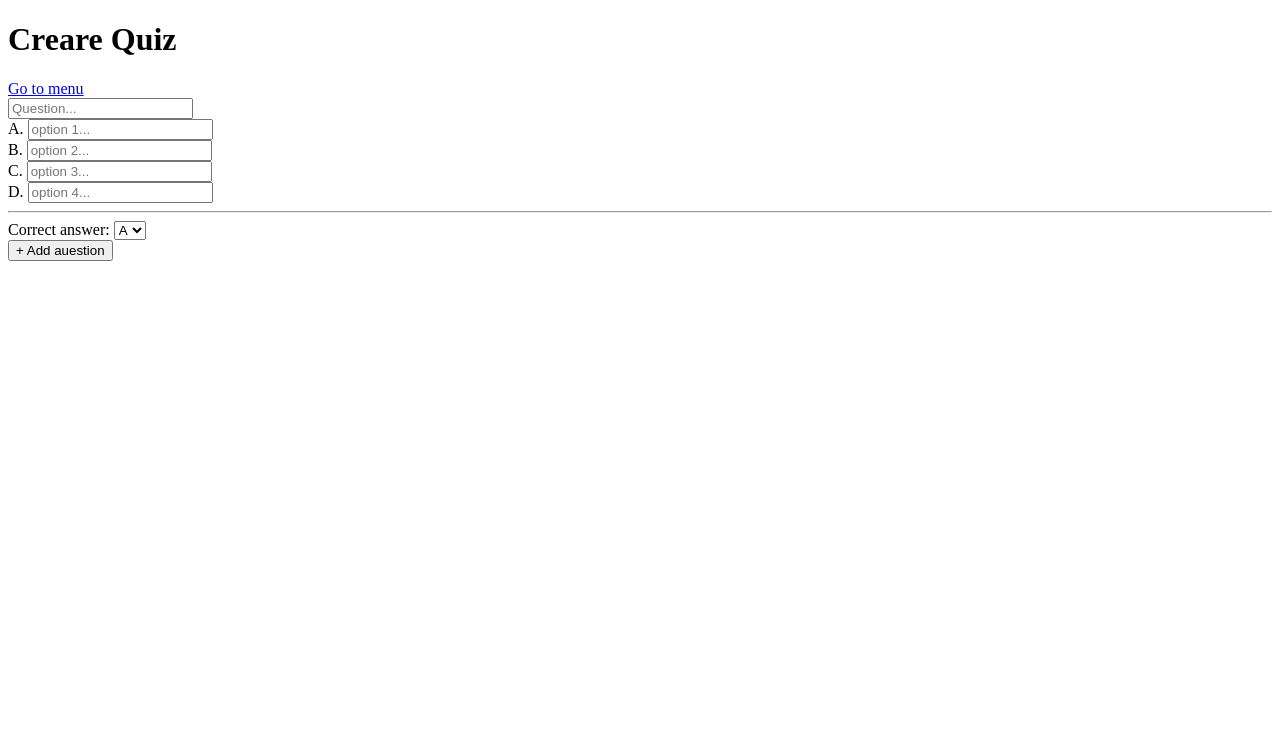
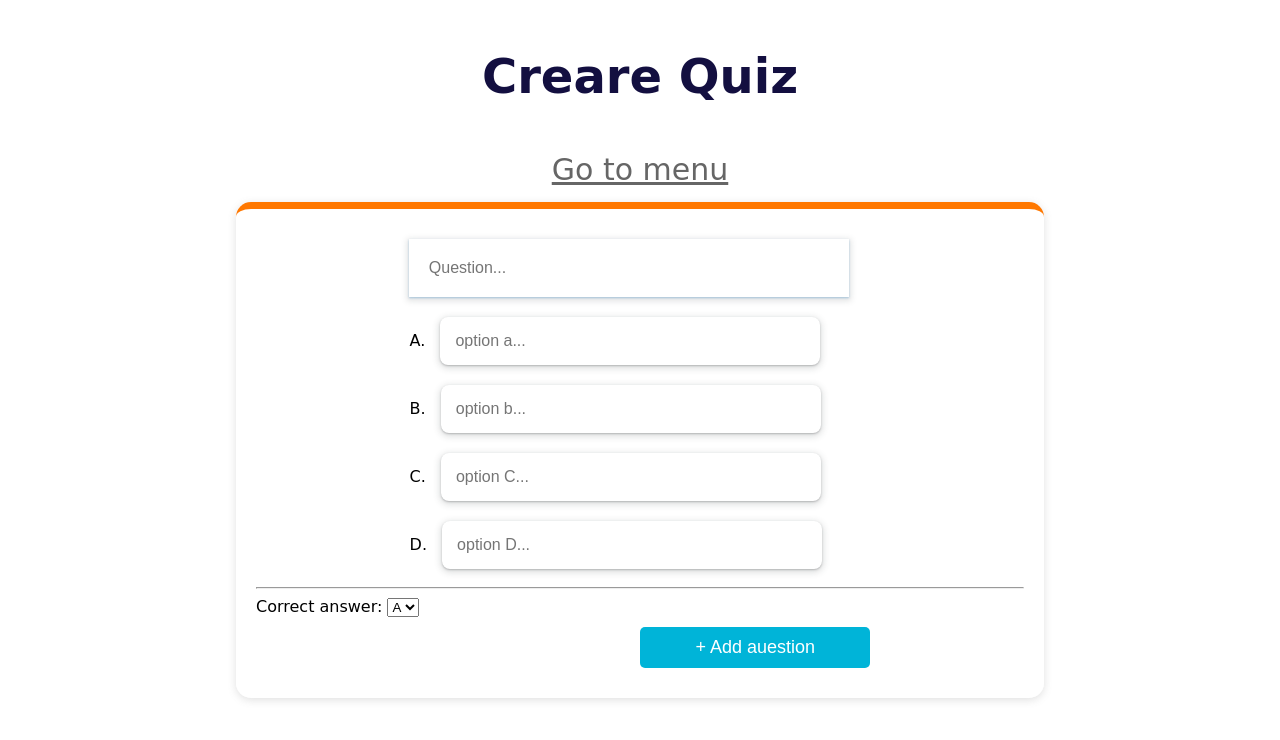
Before and after one commit to PNC-NODE-PROJECT/G21-NODE-PROJECT, a website: page public/views/create_quiz/edit.html in a window 1280 px wide. Drawn offline with nearby package versions, Linux system fonts and the light colour scheme.

Commit message:
#4 display quiz

```diff
--- a/data/data.json
+++ b/data/data.json
@@ -1 +1 @@
-[{"id":"63bbdf26-5a73-4304-8d8d-5d56ad40fb19","titleQuestion":"qqq","answer":{"answer1":"ME","answer2":"You?","answer3":"TTr","answer4":"PSN"},"correction":"B"},{"id":"a5e7b993-acdc-43e9-8234-db5357a2ac6a","titleQuestion":"TTR ZIN","answer":{"answer1":"ME","answer2":"You?","answer3":"TTR","answer4":"PSN"},"correction":"C"},{"id":"9029797c-7713-4dde-a9ca-f9fe0318fd2f","titleQuestion":"afaf","answer":{"answer1":"jksdfa","answer2":"sdfas","answer3":"afd","answer4":"asf"},"correction":"B"},{"id":"411440bc-0ac7-4144-a9b7-0ac246c8655c","titleQuestion":"I have an error with my code.","answer":{"answer1":"css","answer2":"html","answer3":"java","answer4":"laravel"},"correction":"C"}]
+[{"id":"63bbdf26-5a73-4304-8d8d-5d56ad40fb19","titleQuestion":"qqq","answer":{"answer1":"ME","answer2":"You?","answer3":"TTr","answer4":"PSN"},"correction":"B"},{"id":"a5e7b993-acdc-43e9-8234-db5357a2ac6a","titleQuestion":"TTR ZIN","answer":{"answer1":"ME","answer2":"You?","answer3":"TTR","answer4":"PSN"},"correction":"C"},{"id":"9029797c-7713-4dde-a9ca-f9fe0318fd2f","titleQuestion":"afaf","answer":{"answer1":"jksdfa","answer2":"sdfas","answer3":"afd","answer4":"asf"},"correction":"B"},{"id":"411440bc-0ac7-4144-a9b7-0ac246c8655c","titleQuestion":"I have an error with my code.","answer":{"answer1":"css","answer2":"html","answer3":"java","answer4":"laravel"},"correction":"C"},{"id":"62fcca88-ae7e-4845-b3dd-4c11917f673f","titleQuestion":"what is the capital of Cambodia?","answer":{"answer1":"Phnom Penh","answer2":"Pursat","answer3":"Battambang ","answer4":"Svay Rieng"},"correction":"A"},{"id":"e47b91d9-1f18-4297-aaf6-aa86fbffd8d7","titleQuestion":"what is the capital of Cambodia?","answer":{"answer1":"3","answer2":"b","answer3":"Battambang ","answer4":"answer 4"},"correction":"B"},{"id":"274d8432-014a-403f-9691-f4e20b040dc0","titleQuestion":"what is the capital of Cambodia?","answer":{"answer1":"Phnom Penh","answer2":"b","answer3":"Battambang ","answer4":"answer 4"},"correction":"A"}]
--- a/public/css/main.css
+++ b/public/css/main.css
@@ -0,0 +1,139 @@
+/*----------------- home page style starts ------------------*/
+@import url('https://fonts.googleapis.com/css2?family=Poppins:wght@100;300;400;500;600&display=swap');
+@import url('https://fonts.googleapis.com/css2?family=Creepster&display=swap');
+
+/* root colors */
+:root{
+    --orange:#ff7800;
+    --black:#130f40;
+    --light-color:#666;
+    --box-shadow:0 .5rem 1.5rem rgba(206, 95, 61, 0.787);
+}
+
+body{
+    padding: 0;
+    margin: 0;
+    font-family: 'Zen Tokyo Zoo', cursive;
+}
+
+.content{
+
+    text-align: center;
+    font-size: 2rem;
+    background-image: linear-gradient(rgba(177, 168, 168, 0.6),rgba(0,0,0,0.6)), url(../images/background.jpg);
+    background-size: cover;
+    background-position: center;
+    height: 100vh;
+}
+
+.content h1{
+    margin-top: 0;
+    padding-top: 100px;
+    color:#ffff;
+}
+
+.content h1 span{
+    color: var(--orange);
+}
+
+.content .content_menu{
+    width: 50%;
+    padding-top: 30px;
+    margin: auto;
+    display: flex;
+    justify-content: space-around;
+    text-align: center;
+}
+
+.content .content_menu a{
+    width: 20%;
+    text-decoration: none;
+    color: var(--black);
+    box-shadow: rgba(255, 255, 255, 0.17) 0px -23px 25px 0px inset, rgba(255, 255, 255, 0.15) 0px -36px 30px 0px inset, rgba(255, 255, 255, 0.1) 0px -79px 40px 0px inset, rgba(0, 0, 0, 0.06) 0px 2px 1px, rgba(0, 0, 0, 0.09) 0px 4px 2px, rgba(0, 0, 0, 0.09) 0px 8px 4px, rgba(219, 203, 203, 0.09) 0px 16px 8px, rgba(238, 197, 197, 0.09) 0px 32px 16px;
+}
+/*----------------- home page style ends ------------------*/
+
+/*----------------- edit_page style starts ------------------*/
+.nav_bar{
+    text-align: center;
+}
+
+.nav_bar h1{
+    color: var(--black);
+    padding: 1rem;
+    font-size: 3rem;
+}
+
+.nav_bar a{
+    margin: 10px;
+    font-size: 30px;
+    margin-top: 40px;
+    color: var(--light-color);
+}
+
+.box-content{
+    border-top: 7px solid var(--orange);
+    border-radius: 15px;
+    width: 60%;
+    margin: auto;
+    margin-top: 15px;
+    padding: 20px;
+    box-shadow: rgba(99, 99, 99, 0.2) 0px 2px 8px 0px;
+    background-color: rgba(255, 255, 255, 0.767);
+}
+.text-answer{
+    font-size: 20px;
+    color: var(--light-color);
+    margin-left: 11%;
+}
+input[type= 'question']{
+    font-size: 16px;
+    width: 400px;
+    margin: 10px;
+    padding: 20px;
+    margin-left: 10%;
+    border:none;
+    outline: none;
+    box-shadow: rgba(15, 112, 185, 0.3) 0px 1px 2px 0px, rgba(60, 64, 67, 0.15) 0px 2px 6px 2px;
+}
+.choice{
+    margin-left: 20%;
+}
+.choice input[type='text'] {
+    font-size: 16px;
+    padding: 15px;
+    width: 350px;
+    border:1px solid;
+    border-radius: .5rem;
+    outline: none;
+    margin: 10px;
+    box-shadow: rgba(60, 64, 67, 0.3) 0px 1px 2px 0px, rgba(60, 64, 67, 0.15) 0px 2px 6px 2px;
+    border: none;
+
+}
+#add {
+    background: #00b4d8;
+    border: none;
+    color: white;
+    padding: 10px;
+    width: 30%;
+    margin: 10px;
+    font-size: 18px;
+    border-radius: 5px;
+    margin-left: 50%;
+}
+#add:hover{
+    background-color:rgb(30, 196, 202);
+    transition: 400ms;
+}
+/*----------------- edit_page style ends ------------------*/
+
+/*----------------- play_page style starts ------------------*/
+.container{
+    margin-left: 5%;
+    padding-bottom: 30px;
+}
+
+.container .option{
+    background: #00b4d8;
+}
--- a/public/views/create_quiz/edit.html
+++ b/public/views/create_quiz/edit.html
@@ -5,13 +5,15 @@
     <meta http-equiv="X-UA-Compatible" content="IE=edge">
     <meta name="viewport" content="width=device-width, initial-scale=1.0">
     <title>Document</title>
+    <link rel="stylesheet" href="../../css/main.css">
     <script src="https://cdn.jsdelivr.net/npm/axios/dist/axios.min.js"></script>
     <script src="edit.js" defer></script>
-    <!-- <link rel="stylesheet" href="../../css/main.css"> -->
 </head>
 <body>
-    <h1>Creare Quiz</h1>
-    <a href="../../index.html">Go to menu</a>
+    <div class="nav_bar">
+        <h1>Creare Quiz</h1>
+        <a href="../../index.html">Go to menu</a>
+    </div>
     <div class="feature">
         <div class="box-content">
             <form action="" id="store-data">
@@ -19,14 +21,13 @@
                     <input type="question" id="question" placeholder="Question..." /><br />
                 </div>
                 <div class="choice">
-                    A. <label for="answer1"><input id="answer1" type="text" placeholder="option 1..."></label><br>
-                    B. <label for="answer2"><input id="answer2" type="text" placeholder="option 2..."></label><br>
-                    C. <label for="answer3"><input id="answer3" type="text" placeholder="option 3..."></label><br>
-                    D. <label for="answer4"><input id="answer4" type="text" placeholder="option 4..."></label><br>
+                    A. <label for="answer1"><input id="answer1" type="text" placeholder="option a..."></label><br>
+                    B. <label for="answer2"><input id="answer2" type="text" placeholder="option b..."></label><br>
+                    C. <label for="answer3"><input id="answer3" type="text" placeholder="option C..."></label><br>
+                    D. <label for="answer4"><input id="answer4" type="text" placeholder="option D..."></label><br>
                 </div>
                 <hr>
                 <div class="storCorectAnswer">
-                    <!-- Your correct answer: <input type="" id="correct"> -->
                     Correct answer:
                     <select name="option" id="selection">
                         <option value="A" >A</option>
@@ -40,6 +41,9 @@
                 <button id="add">+ Add auestion</button>
             </div>
         </div>
+        <div class="edit_content">
+
+        </div>
     </div>
 </body>
 </html>
--- a/public/views/create_quiz/edit.js
+++ b/public/views/create_quiz/edit.js
@@ -1,10 +1,4 @@
 const URL = "http://localhost:8000/api/questions";
-
-function getQuestion(){
-
-
-    console.log(newQuestion);
-}
 
 function addQuestion(){
     let question = document.getElementById("question");
--- a/public/views/play_quiz/play.js
+++ b/public/views/play_quiz/play.js
@@ -22,6 +22,7 @@ axios.get(URL)
             let label = document.createElement("label");
             option.type = 'radio';
             option.name = 'answer';
+            option.className = "option";
             option.value =  answerOfQuestion;
             label = textContent = answerOfQuestion;
             form.append(option);
```
Also changed, not shown: public/index.html (+8 -6 lines), public/views/play_quiz/play.html (+3 -4 lines), public/images/background.jpg (added), 1 other file.
